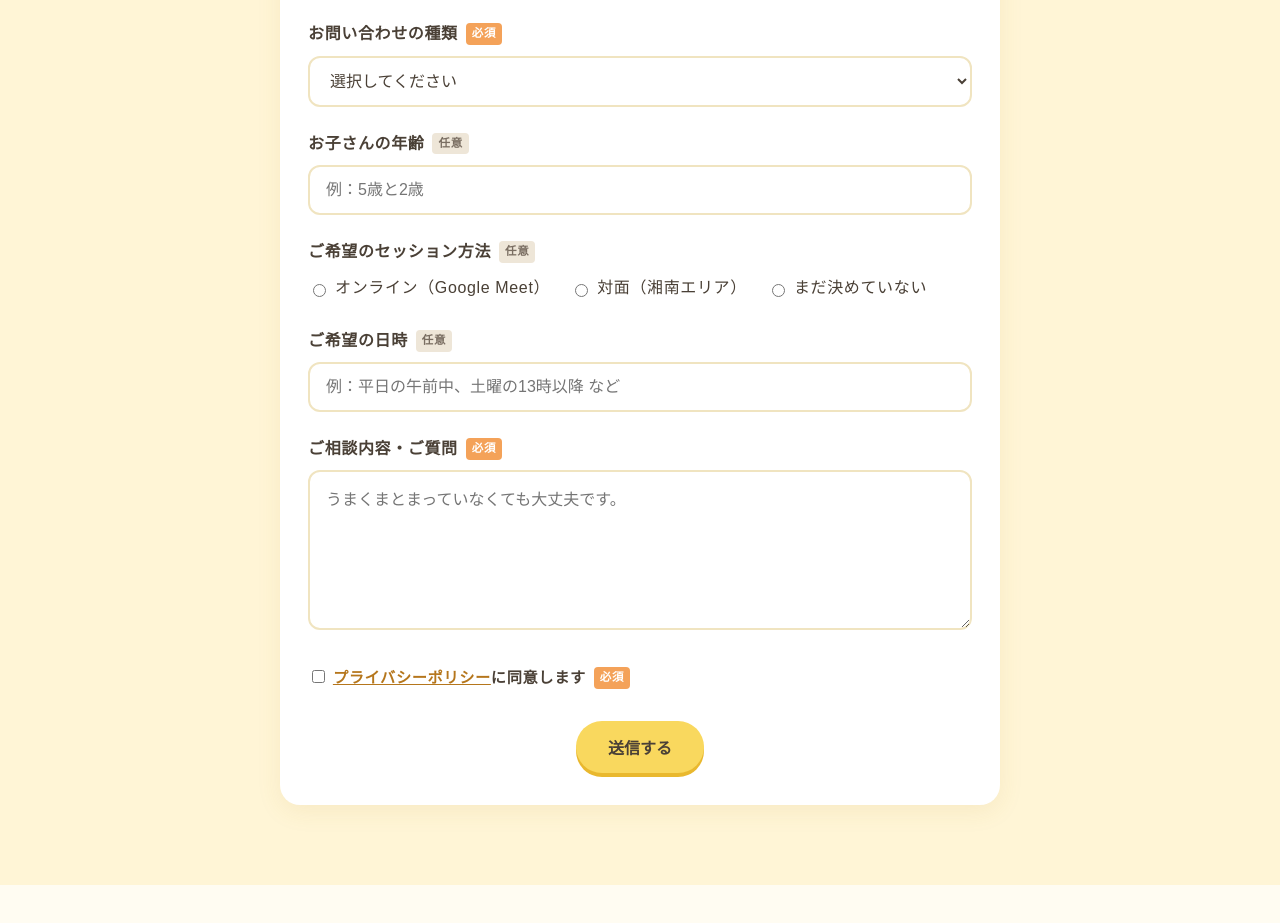
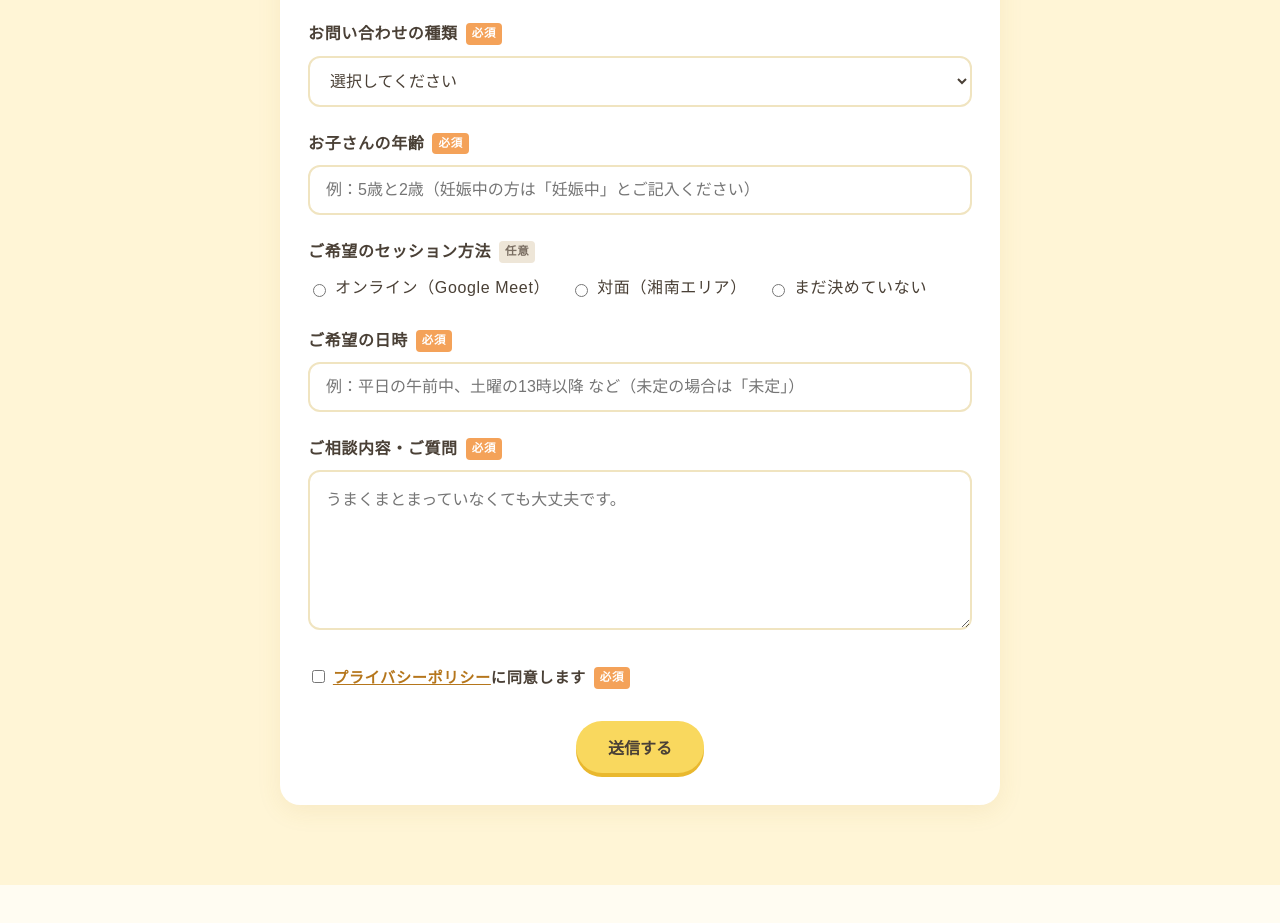
Before and after one commit to Megooey/sunnydaysparenting, a plain HTML site: page contact.html in a window 1280 px wide. Shown: the part 1260-2183 px from the top of the page. Drawn offline with Linux system fonts and the light colour scheme; a web font is replaced by a local one.

Commit message:
問い合わせフォーム：お子さんの年齢・ご希望の日時を必須項目に変更
Co-Authored-By: Claude Opus 5.5 <noreply@anthropic.com>

```diff
--- a/contact.html
+++ b/contact.html
@@ -119,8 +119,8 @@
           </select>
         </div>
         <div class="form-row">
-          <label for="kids">お子さんの年齢<span class="opt">任意</span></label>
-          <input type="text" id="kids" name="Child Age" placeholder="例：5歳と2歳">
+          <label for="kids">お子さんの年齢<span class="req">必須</span></label>
+          <input type="text" id="kids" name="Child Age" placeholder="例：5歳と2歳（妊娠中の方は「妊娠中」とご記入ください）" required>
         </div>
         <div class="form-row">
           <label>ご希望のセッション方法<span class="opt">任意</span></label>
@@ -131,8 +131,8 @@
           </div>
         </div>
         <div class="form-row">
-          <label for="date">ご希望の日時<span class="opt">任意</span></label>
-          <input type="text" id="date" name="Preferred Date and Time" placeholder="例：平日の午前中、土曜の13時以降 など">
+          <label for="date">ご希望の日時<span class="req">必須</span></label>
+          <input type="text" id="date" name="Preferred Date and Time" placeholder="例：平日の午前中、土曜の13時以降 など（未定の場合は「未定」）" required>
         </div>
         <div class="form-row">
           <label for="message">ご相談内容・ご質問<span class="req">必須</span></label>
```
